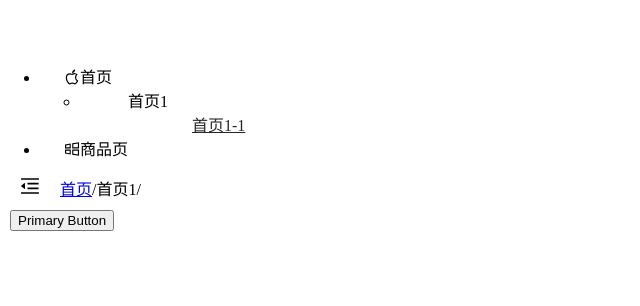
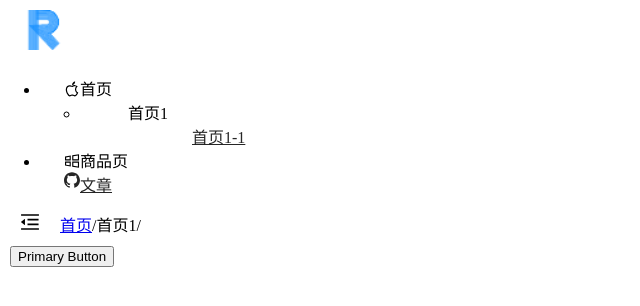
Before and after one commit to OVYVO/admin_client_template, a Vue app: page /home1 in a window 1280 px wide. Shown: the top 306 px of the page, without its empty margins (0-640 px from the left). Built offline with nearby package versions, Linux system fonts and the light colour scheme.

Commit message:
:sparkles: feat: 侧边栏头部展开收起动画

```diff
--- a/src/layout/index.vue
+++ b/src/layout/index.vue
@@ -100,45 +100,6 @@ const menuItemClick = (item: AppRouteRecordRaw) => {
       background: #fff;
       background-clip: content-box;
     }
-
-    .ant-layout-sider {
-      .logo {
-        height: 32px;
-        background: rgba(255, 255, 255, 0.3);
-        margin: 16px;
-      }
-      .ant-menu {
-        a {
-          color: rgba(0, 0, 0, 0.85);
-        }
-        & > a {
-          .ant-menu-item {
-            display: flex;
-            white-space: initial;
-            .ant-menu-title-content {
-              flex: auto;
-              min-width: 0;
-              overflow: hidden;
-              text-overflow: ellipsis;
-              transition: opacity 0.3s cubic-bezier(0.645, 0.045, 0.355, 1), margin 0.3s, color 0.3s;
-            }
-          }
-        }
-      }
-      .ant-menu-inline-collapsed {
-        .a-menu-item-a {
-          padding: 0 calc(50% - 16px / 2);
-          .ant-menu-item-icon {
-            font-size: 16px;
-            position: relative;
-            line-height: 40px;
-          }
-          .ant-menu-title-content {
-            opacity: 0;
-          }
-        }
-      }
-    }
   }
 }
 </style>
--- a/src/layout/sideBar.vue
+++ b/src/layout/sideBar.vue
@@ -1,6 +1,10 @@
 <template>
+  <div class="sidebar-container">
     <a-layout-sider width="256" :collapsed="collapsed">
-    <div class="logo"></div>
+      <div class="menu-header" :class="[collapsed ? 'menu-header-collapsed' : '']">
+        <div class="icon"></div>
+        <span>Ryan Admin</span>
+      </div>
       <a-menu
         :selectedKeys="selectedKeys"
         :openKeys="openKeys"
@@ -30,6 +34,7 @@
         </template>
       </a-menu>
     </a-layout-sider>
+  </div>
 </template>
 
 <script setup lang="ts">
@@ -62,4 +67,84 @@ const menuItemClick = (item: AppRouteRecordRaw) => {
 }
 </script>
 
-<style lang="less" scoped></style>
+<style lang="less" scoped>
+.sidebar-container {
+  height: 100%;
+  &:deep(.ant-layout-sider) {
+    height: 100%;
+    .menu-header {
+      height: 60px;
+      display: flex;
+      align-items: center;
+      background: rgba(255, 255, 255, 0.25);
+      white-space: initial;
+      padding-left: 24px;
+      transition: padding 0.15s cubic-bezier(0.645, 0.045, 0.355, 1);
+      .icon {
+        width: 40px;
+        height: 40px;
+        display: inline-block;
+        background-image: url('../images/R_blue.png');
+        background-repeat: no-repeat;
+        background-size: 100% 100%;
+        background-position: center center;
+        flex: none;
+      }
+      span {
+        flex: auto;
+        min-width: 0;
+        font-size: 24px;
+        color: #fff;
+        user-select: none;
+        margin-left: 10px;
+        overflow: hidden;
+        transition: opacity 0.3s cubic-bezier(0.645, 0.045, 0.355, 1), margin 0.3s, color 0.3s;
+        opacity: 1;
+        text-overflow: ellipsis;
+        white-space: nowrap;
+        display: inline-block;
+      }
+    }
+    .menu-header-collapsed {
+      padding: 0 calc(50% - 34px / 2);
+      .icon {
+        width: 34px;
+        height: 34px;
+      }
+      span {
+        opacity: 0;
+      }
+    }
+    .ant-menu {
+      a {
+        color: rgba(0, 0, 0, 0.85);
+      }
+      & > a {
+        .ant-menu-item {
+          display: flex;
+          white-space: initial;
+          .ant-menu-title-content {
+            flex: auto;
+            min-width: 0;
+            overflow: hidden;
+            text-overflow: ellipsis;
+            transition: opacity 0.3s cubic-bezier(0.645, 0.045, 0.355, 1), margin 0.3s, color 0.3s;
+          }
+        }
+      }
+    }
+    .ant-menu-inline-collapsed {
+      .a-menu-item-a {
+        padding: 0 calc(50% - 16px / 2);
+        .ant-menu-item-icon {
+          font-size: 16px;
+          line-height: 40px;
+        }
+        .ant-menu-title-content {
+          opacity: 0;
+        }
+      }
+    }
+  }
+}
+</style>
--- a/src/router/modules/home.ts
+++ b/src/router/modules/home.ts
@@ -67,7 +67,7 @@ const basicRoutes: AppRouteRecordRaw[] = [
     meta: {
       title: '文章',
       icon: 'GithubOutlined',
-      visible: false
+      visible: true
     }
   }
 ]
```
Also changed, not shown: src/images/R_blue.png (added), src/images/R_white.png (added). Lines whose indentation alone changed are shown as unchanged.
